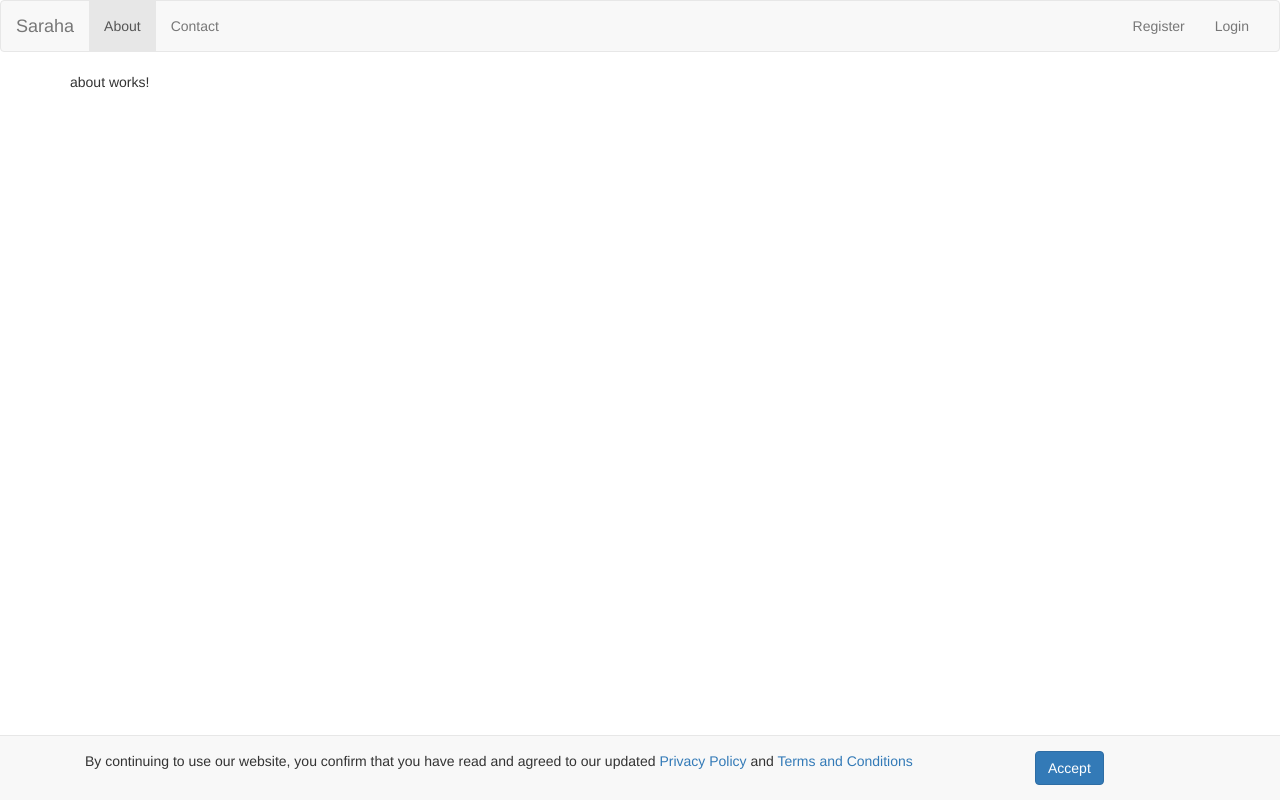
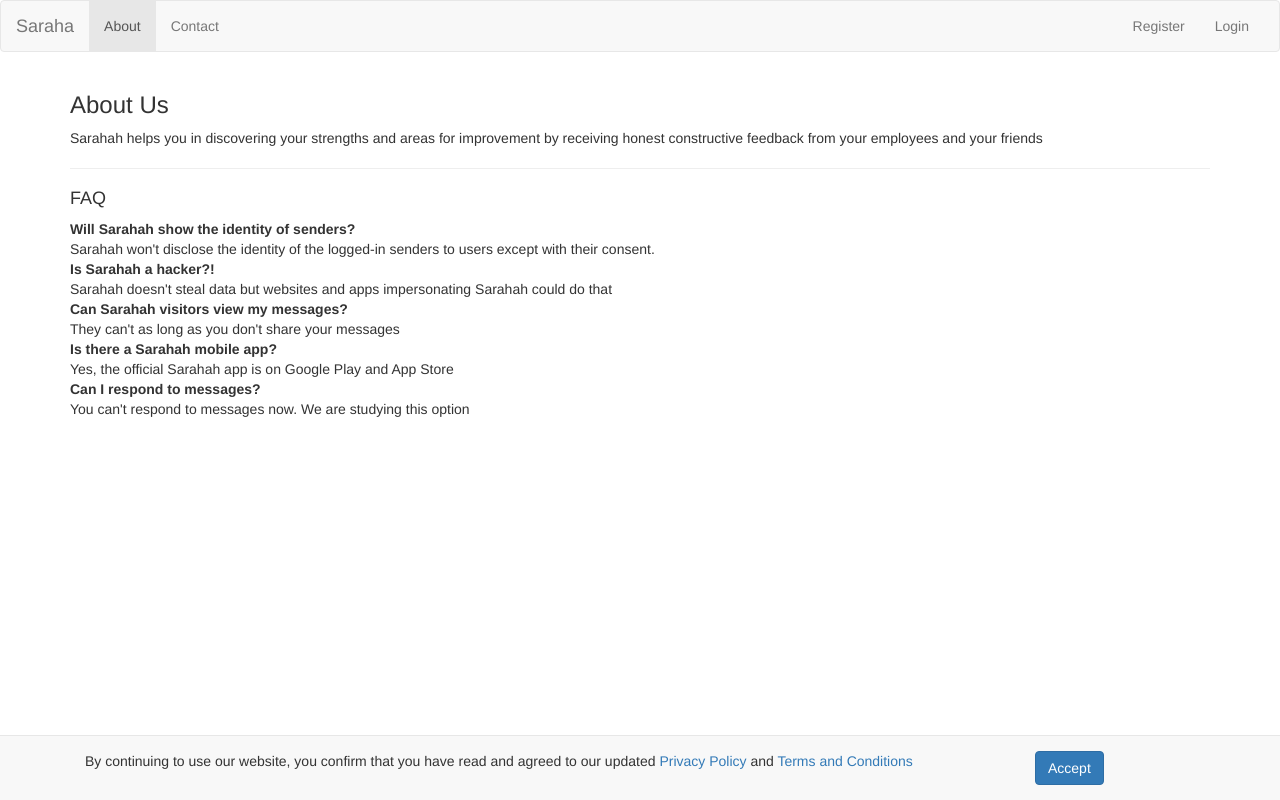
Before and after one commit to EssamAy/saraha_clone, an Angular app in the folder angular-src/: page /about in a window 1280 px wide. Built offline with nearby package versions, Linux system fonts and the light colour scheme.

Commit message:
update about

```diff
--- a/angular-src/src/app/pages/about/about.component.html
+++ b/angular-src/src/app/pages/about/about.component.html
@@ -1,3 +1,16 @@
-<p>
-  about works!
-</p>
+<h3>About Us</h3>
+<p>Sarahah helps you in discovering your strengths and areas for improvement by receiving honest constructive feedback from your employees and your friends</p>
+<hr>
+<h4>FAQ</h4>
+<dl>
+  <dt>Will Sarahah show the identity of senders?</dt>
+  <dd>Sarahah won't disclose the identity of the logged-in senders to users except with their consent.</dd>
+  <dt>Is Sarahah a hacker?!</dt>
+  <dd>Sarahah doesn't steal data but websites and apps impersonating Sarahah could do that</dd>
+  <dt>Can Sarahah visitors view my messages?</dt>
+  <dd>They can't as long as you don't share your messages</dd>
+  <dt>Is there a Sarahah mobile app?</dt>
+  <dd>Yes, the official Sarahah app is on Google Play and App Store</dd>
+  <dt>Can I respond to messages?</dt>
+  <dd>You can't respond to messages now. We are studying this option</dd>
+</dl>
```
